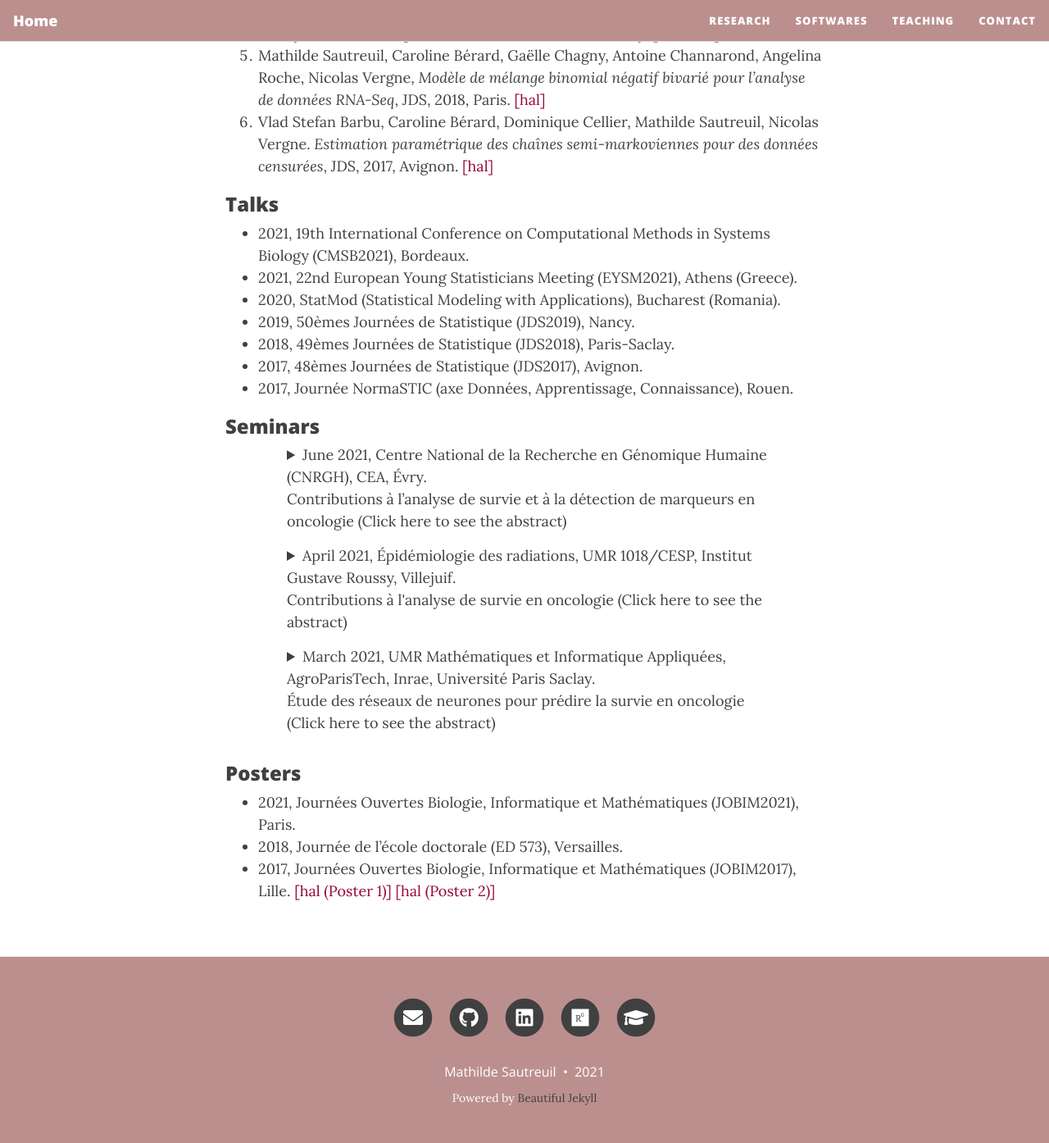
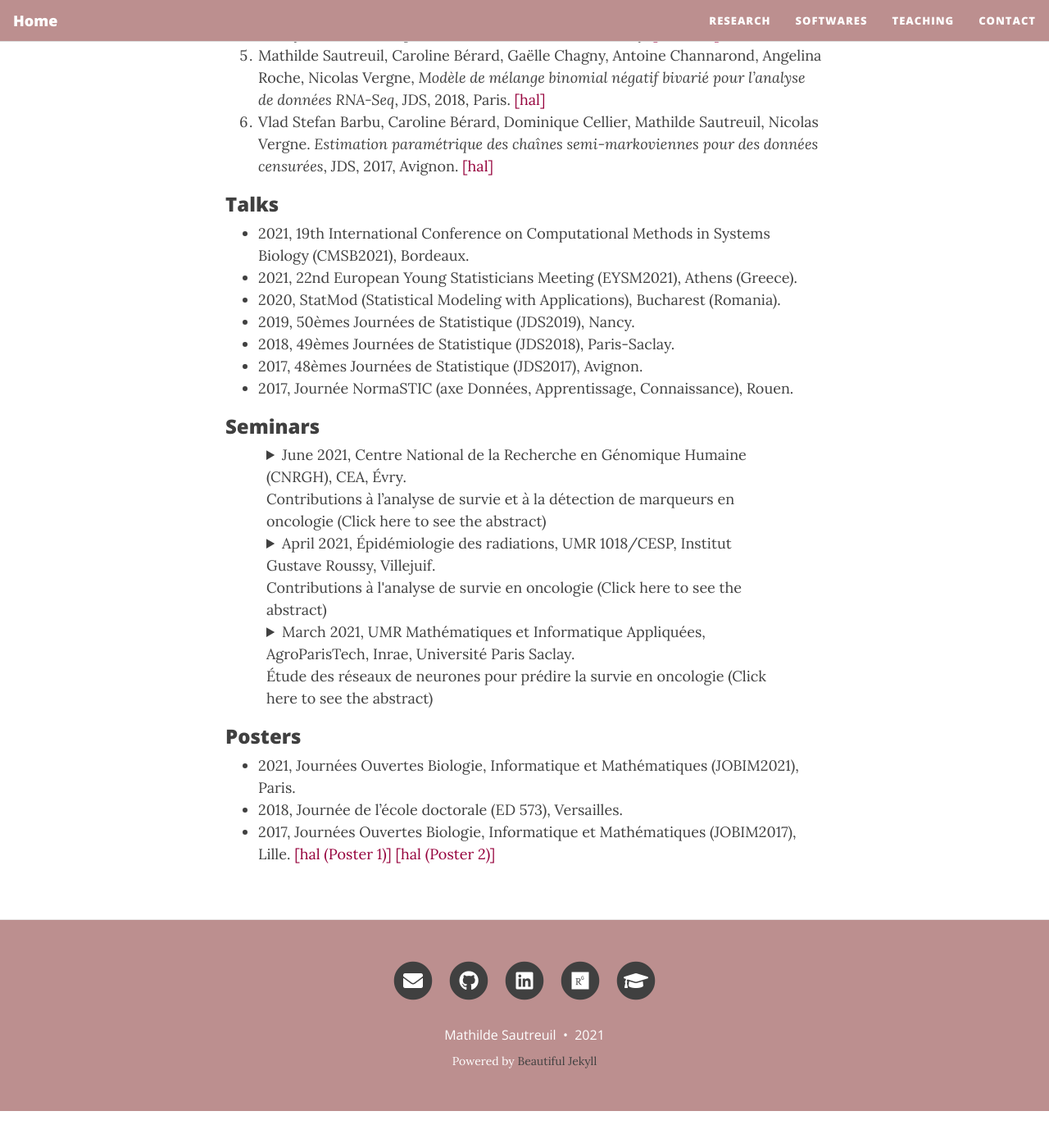
Before and after one commit to mathildesautreuil/mathildesautreuil.github.io, a Jekyll site: the page built from research.md, in a window 1280 px wide and 1400 px high, scrolled down 865 px. Shown: the top 1394 px of the window at 82% size. Built offline with Jekyll 4.4.1, drawn with Linux system fonts in a browser that asks for light colours; nearby versions of some CDN libraries; after the commit the page ends 2220 px from its top, so only the background shows below that.

Commit message:
fixing margin details css

```diff
--- a/assets/css/beautifuljekyll.css
+++ b/assets/css/beautifuljekyll.css
@@ -24,7 +24,6 @@ details[open] {
 }
 summary {
     color: {{ site.navbar-text-col | default: "#404040" }};
-    margin:  0 0 0.9375rem 1.5625rem;
     outline:none;
 }
 details summary {
```
